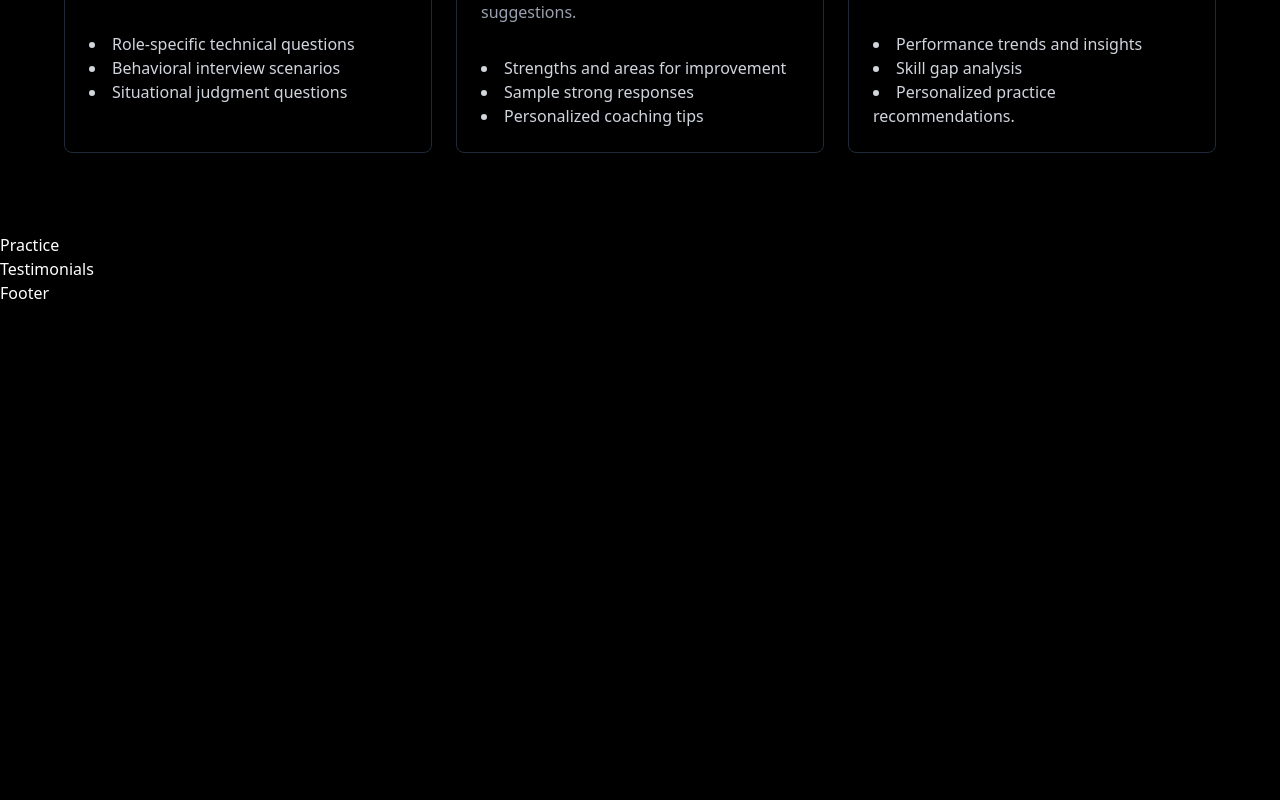
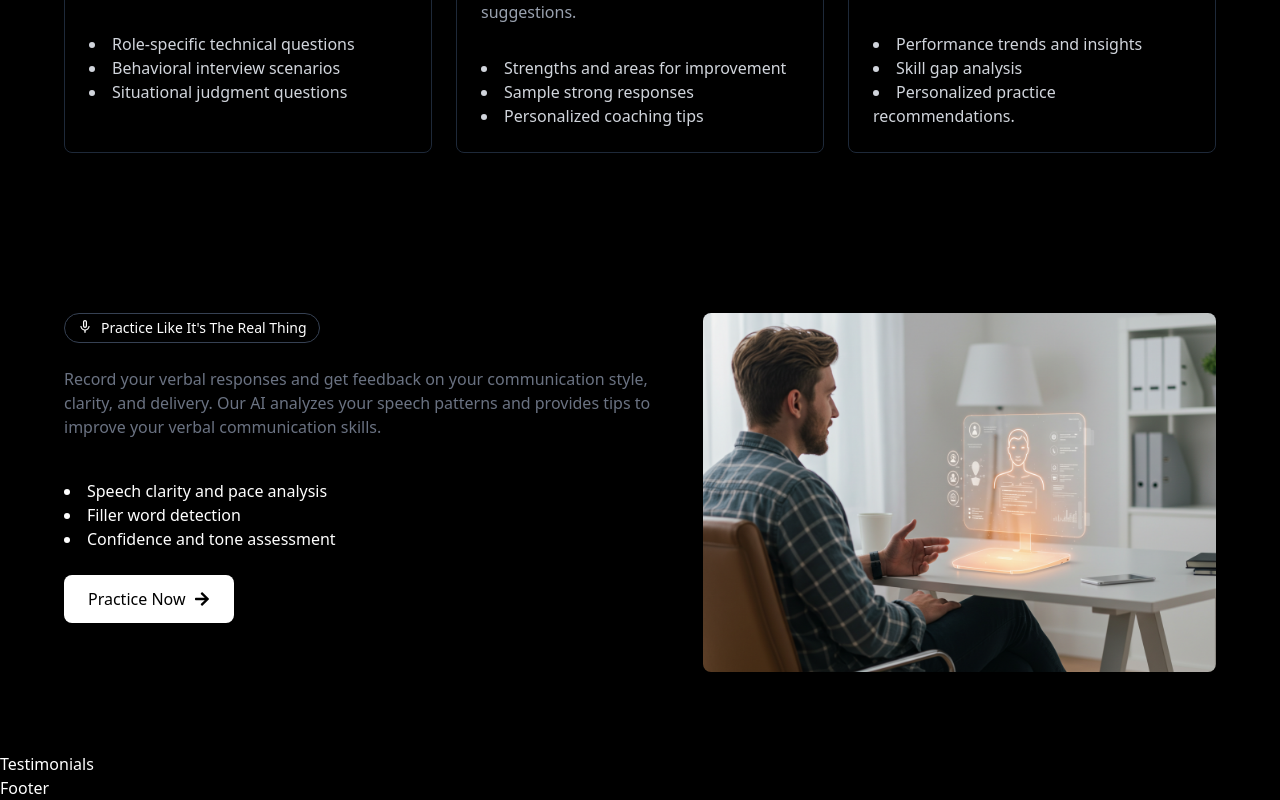
Before and after one commit to A-Moawad/AI-Interviewer-Front, a React (Vite) app: page / in a window 1280 px wide. Shown: the part 1159-1959 px from the top of the page. Before the commit the page ends 1464 px from the top, so only its background shows below. Built offline with nearby package versions, Linux system fonts and the light colour scheme.

Commit message:
feat: create feature/practice section

```diff
--- a/src/pages/HomePage/components/Feature.jsx
+++ b/src/pages/HomePage/components/Feature.jsx
@@ -1,12 +1,15 @@
 import React from "react";
 
-function Feature({ title, description, feat1, feat2, feat3, icon: Icon }) {
+function Feature({ title, description, feat1, feat2, feat3, icon }) {
+  const IconComponent = icon; // Assign icon prop to a variable
+
   return (
     <div className=" p-6 rounded-lg  flex flex-col gap-4 border border-gray-800">
-      {/* Icon */}
-      <div className="text-4xl ">
-        <Icon />
-      </div>
+      {IconComponent && (
+        <div className="text-4xl ">
+          <IconComponent />
+        </div>
+      )}
 
       {/* Content */}
       <h3 className="text-xl font-semibold">{title}</h3>
--- a/src/pages/HomePage/components/Features.jsx
+++ b/src/pages/HomePage/components/Features.jsx
@@ -1,11 +1,14 @@
 import React from "react";
+import { MdOutlineKeyboardVoice } from "react-icons/md";
+import { Link } from "react-router-dom"; // ✅ Added missing import
 import { FeaturesList } from "../data";
 import Feature from "./Feature";
 
 function Features() {
   return (
     <section className="px-6 md:px-16 py-10 lg:py-20 flex flex-col gap-10">
-      <div className="flex flex-col items-center gap-2 text-center">
+      {/* Section Title */}
+      <section className="flex flex-col items-center gap-2 text-center">
         <h2 className="text-2xl md:text-3xl lg:text-4xl font-bold">
           Powerful Features to Boost Your Interview Skills
         </h2>
@@ -13,7 +16,7 @@ function Features() {
           Our AI-powered platform provides everything you need to prepare for
           your next interview.
         </p>
-      </div>
+      </section>
 
       {/* Feature Cards Grid */}
       <div className="grid grid-cols-1 md:grid-cols-2 lg:grid-cols-3 gap-6">
@@ -21,6 +24,8 @@ function Features() {
           <Feature key={feature.id} {...feature} />
         ))}
       </div>
+
+
     </section>
   );
 }
--- a/src/pages/HomePage/components/Main.jsx
+++ b/src/pages/HomePage/components/Main.jsx
@@ -1,7 +1,6 @@
-import React from 'react';
+import React from "react";
 import { FaArrowRight } from "react-icons/fa";
-import { Link } from "react-router-dom"
-
+import { Link } from "react-router-dom";
 
 function Main() {
   return (
@@ -13,9 +12,13 @@ function Main() {
         <p className="text-sm border-1 border-gray-700 rounded-full py-1 px-3 w-fit">
           AI-Powered Interview Preparation
         </p>
-        <h1 className="text-2xl md:text-3xl lg:text-6xl">
+        <h1 className="text-2xl md:text-4xl lg:text-6xl">
           Ace Your Next Interview with AI Coaching
         </h1>
+        <p className="text-gray-500 text-sm lg:text-base">
+          Practice with personalized interview questions, get real-time
+          feedback, and track your progress to land your dream job.
+        </p>
         <div className="flex gap-3">
           <Link
             to="/dashboard"
--- a/src/pages/HomePage/components/Practice.jsx
+++ b/src/pages/HomePage/components/Practice.jsx
@@ -1,9 +1,50 @@
-import React from 'react';
+import React from "react";
+import { FaArrowRight } from "react-icons/fa";
+
+import { MdOutlineKeyboardVoice } from "react-icons/md";
+import { Link } from "react-router-dom"; // ✅ Added missing import
 
 function Practice() {
   return (
-    <div>
-      Practice
+    <div className="flex flex-col lg:flex-row gap-10 px-6 md:px-16 py-10 lg:py-20">
+      <figure className="lg:hidden">
+        <img
+          src="/feature.png"
+          alt="feture image"
+          className="h-full rounded-lg"
+        />
+      </figure>
+      {/* Voice Response Analysis Feature */}
+      <section className="   shadow-md flex flex-col gap-6  ">
+        <div className="text-4x flex gap-2 border border-gray-700 rounded-full py-1 px-3 w-fit">
+          <MdOutlineKeyboardVoice />
+          <p className="text-sm ">Practice Like It's The Real Thing</p>
+        </div>
+        <p className="text-gray-500">
+          Record your verbal responses and get feedback on your communication
+          style, clarity, and delivery. Our AI analyzes your speech patterns and
+          provides tips to improve your verbal communication skills.
+        </p>
+        <ul className="mt-4 list-disc list-inside text-left">
+          <li>Speech clarity and pace analysis</li>
+          <li>Filler word detection</li>
+          <li>Confidence and tone assessment</li>
+        </ul>
+        <Link
+          to="/practice"
+          className="flex gap-2 items-center  bg-white text-black w-fit py-3 px-6 rounded-lg"
+        >
+          <p>Practice Now</p>
+          <FaArrowRight />
+        </Link>
+      </section>
+      <figure className="hidden lg:block">
+        <img
+          src="/feature.png"
+          alt="feture image"
+          className="h-full rounded-lg"
+        />
+      </figure>
     </div>
   );
 }
```
Also changed, not shown: public/feature.png (added).
